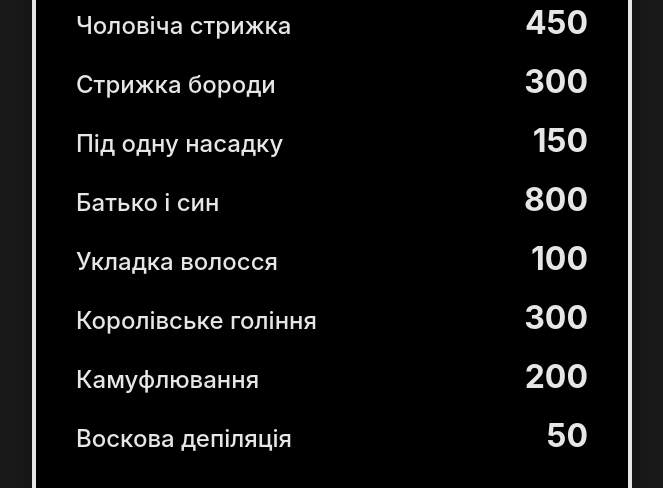
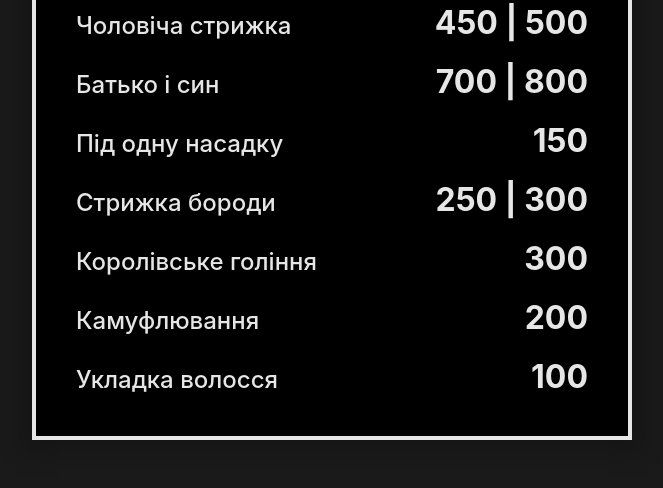
Before and after one commit to a1exalexander/elevendogs, a Next.js app: page /main in a window 1280 px wide. Shown: the part 1593-2081 px from the top of the page, without its empty margins (308-971 px from the left). Built offline with nearby package versions, Linux system fonts and the light colour scheme.

Commit message:
update prices and services order

```diff
--- a/data.js
+++ b/data.js
@@ -8,54 +8,52 @@ export const seo = {
   description: `Мережа барбершопів Eleven Dogs в Кременчуці. Барбершоп в центрі Кременчука та в районі зупинки Водоканал. Пострижись як в прошлий раз!`,
 };
 
+const services = [
+  {
+    name: 'Чоловіча стрижка',
+    price: '450 | 500',
+  },
+  {
+    name: 'Батько і син',
+    price: '700 | 800',
+  },
+  {
+    name: 'Під одну насадку',
+    price: '150',
+  },
+  {
+    name: 'Стрижка бороди',
+    price: '250 | 300',
+  },
+  {
+    name: 'Королівське гоління',
+    price: '300',
+  },
+  {
+    name: 'Камуфлювання',
+    price: '200',
+  },
+  {
+    name: 'Укладка волосся',
+    price: '100',
+  },
+];
+
 export const locations = {
   main: {
     booking: 'https://n764807.alteg.io/',
-    map: "https://goo.gl/maps/EsMCgQhDb5CqBLXGA",
+    map: 'https://goo.gl/maps/EsMCgQhDb5CqBLXGA',
     instagram: 'eleven.dogs',
     name: '🐶 Eleven Dogs',
     phone: '+380962210799',
     address: 'Кременчук, вул. Івана Мазепи, 28',
     title: 'Eleven Dogs | Кременчук Барбершоп',
     description: 'Барбершоп в центрі Кременчука. Пострижись як в прошлий раз!',
-    services: [
-      {
-        name: 'Чоловіча стрижка',
-        price: 450,
-      },
-      {
-        name: 'Cтрижка бороди',
-        price: 300,
-      },
-      {
-        name: 'Під одну насадку',
-        price: 150,
-      },
-      {
-        name: 'Батько і син',
-        price: 800,
-      },
-      {
-        name: 'Укладка волосся',
-        price: 100,
-      },
-      {
-        name: 'Королівське гоління',
-        price: 300,
-      },
-      {
-        name: 'Камуфлювання',
-        price: 200,
-      },
-      {
-        name: 'Воскова депіляція',
-        price: 50,
-      },
-    ],
+    services,
   },
   secondary: {
     booking: 'https://n768560.alteg.io/',
-    map: "https://goo.gl/maps/YHXkYS1L8KS5pwK56",
+    map: 'https://goo.gl/maps/YHXkYS1L8KS5pwK56',
     instagram: 'eleven.dogs',
     name: 'Eleven Dogs Youngsters',
     phone: '+380678822011',
@@ -63,40 +61,7 @@ export const locations = {
     title: 'Youngsters - Eleven Dogs | Кременчук Барбершоп',
     description:
       'Барбершоп в районі зупинки Водоканал м. Кременчук. Пострижись як в прошлий раз!',
-    services: [
-      {
-        name: 'Чоловіча стрижка',
-        price: 450,
-      },
-      {
-        name: 'Стрижка бороди',
-        price: 300,
-      },
-      {
-        name: 'Під одну насадку',
-        price: 150,
-      },
-      {
-        name: 'Батько і син',
-        price: 800,
-      },
-      {
-        name: 'Укладка волосся',
-        price: 100,
-      },
-      {
-        name: 'Королівське гоління',
-        price: 300,
-      },
-      {
-        name: 'Камуфлювання',
-        price: 200,
-      },
-      {
-        name: 'Воскова депіляція',
-        price: 50,
-      },
-    ],
+    services,
   },
 };
 
```
